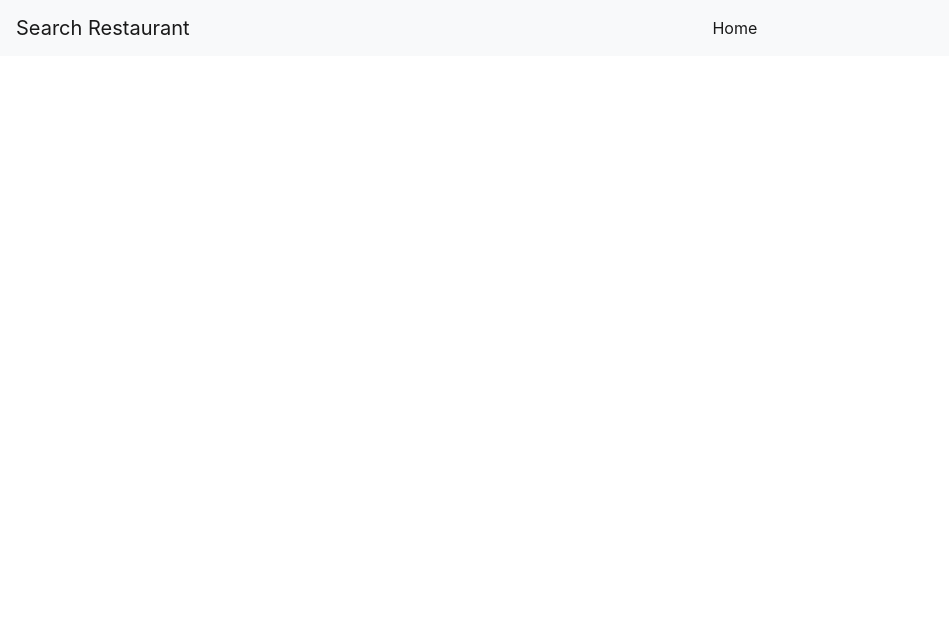
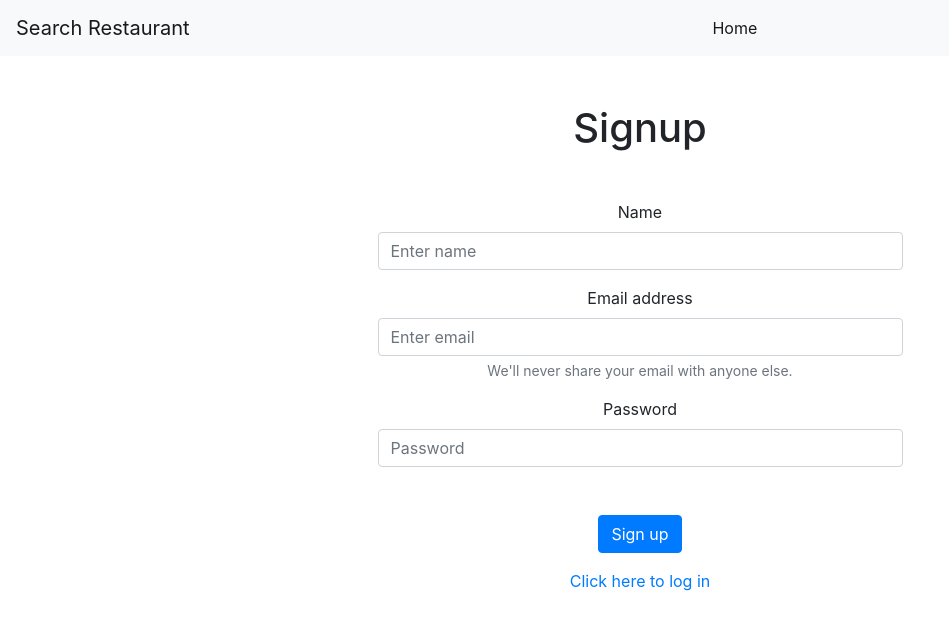
Before and after one commit to demi-werkzam/restaurant-app-frontend, a React (Create React App) app: page /signup in a window 1280 px wide. Shown: the top 630 px of the page, without its empty margins (0-949 px from the left). Built offline with nearby package versions, Linux system fonts and the light colour scheme; no server answers.

Commit message:
page to sign-up and become a user

```diff
--- a/src/App.js
+++ b/src/App.js
@@ -5,6 +5,7 @@
 
 import Navigation from "./components/Navigation";
 import Login from "./pages/Login";
+import SignUp from "./pages/SignUp";
 import Home from "./pages/Home";
 import RestaurantDetails from "./pages/RestaurantDetails";
 
@@ -15,6 +16,7 @@
       <Switch>
         <Route exact path="/" component={Home} />
         <Route path="/login" component={Login} />
+        <Route path="/signup" component={SignUp} />
         <Route path="/restaurants/:id" component={RestaurantDetails} />
       </Switch>
     </div>
--- /dev/null
+++ b/src/pages/SignUp/index.js
@@ -0,0 +1,82 @@
+import React, { useState, useEffect } from "react";
+import Form from "react-bootstrap/Form";
+import Container from "react-bootstrap/Container";
+import Button from "react-bootstrap/Button";
+import { signUp } from "../../store/user/actions";
+import { selectToken } from "../../store/user/selectors";
+import { useDispatch, useSelector } from "react-redux";
+import { useHistory, Link } from "react-router-dom";
+import { Col } from "react-bootstrap";
+
+export default function SignUp() {
+  const [name, setName] = useState("");
+  const [email, setEmail] = useState("");
+  const [password, setPassword] = useState("");
+  const dispatch = useDispatch();
+  const token = useSelector(selectToken);
+  const history = useHistory();
+
+  useEffect(() => {
+    if (token !== null) {
+      history.push("/");
+    }
+  }, [token, history]);
+
+  function submitForm(event) {
+    event.preventDefault();
+
+    dispatch(signUp(name, email, password));
+
+    setEmail("");
+    setPassword("");
+    setName("");
+  }
+
+  return (
+    <Container>
+      <Form as={Col} md={{ span: 6, offset: 3 }} className="mt-5">
+        <h1 className="mt-5 mb-5">Signup</h1>
+        <Form.Group controlId="formBasicName">
+          <Form.Label>Name</Form.Label>
+          <Form.Control
+            value={name}
+            onChange={(event) => setName(event.target.value)}
+            type="text"
+            placeholder="Enter name"
+            required
+          />
+        </Form.Group>
+        <Form.Group controlId="formBasicEmail">
+          <Form.Label>Email address</Form.Label>
+          <Form.Control
+            value={email}
+            onChange={(event) => setEmail(event.target.value)}
+            type="email"
+            placeholder="Enter email"
+            required
+          />
+          <Form.Text className="text-muted">
+            We'll never share your email with anyone else.
+          </Form.Text>
+        </Form.Group>
+
+        <Form.Group controlId="formBasicPassword">
+          <Form.Label>Password</Form.Label>
+          <Form.Control
+            value={password}
+            onChange={(event) => setPassword(event.target.value)}
+            type="password"
+            placeholder="Password"
+            required
+          />
+        </Form.Group>
+        <Form.Group className="mt-5">
+          <Button variant="primary" type="submit" onClick={submitForm}>
+            Sign up
+          </Button>
+        </Form.Group>
+        <Link to="/login">Click here to log in</Link>
+      </Form>
+    </Container>
+  );
+}
```
